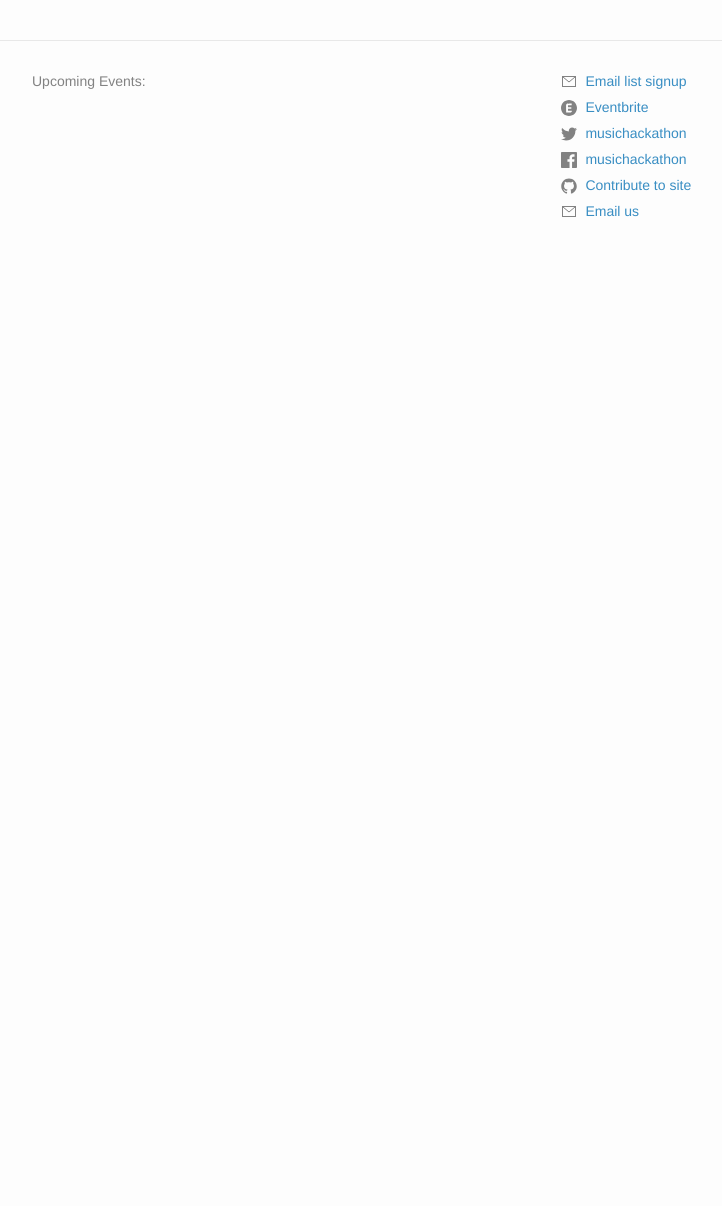
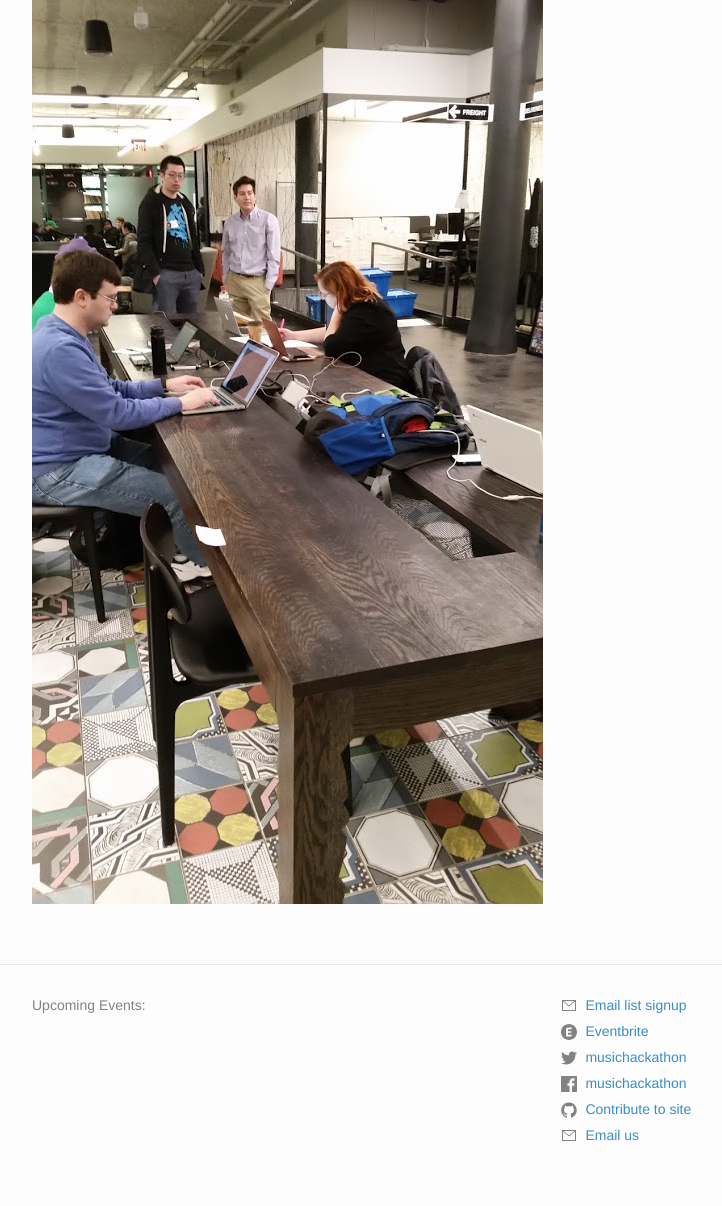
Before and after one commit to musichackathon/mmh_jekyll, a Jekyll site: the page built from _posts/2018-03-02-science-of-music.md, in a window 1280 px wide. Shown: the part 840-2046 px from the top of the page, without its empty margins (238-960 px from the left). Built offline with Jekyll 4.4.1, drawn with Linux system fonts in a browser that asks for light colours; before the commit the page ends 1122 px from its top, so only the background shows below that.

Commit message:
Add picture of participants hacking

```diff
--- a/_posts/2018-03-02-science-of-music.md
+++ b/_posts/2018-03-02-science-of-music.md
@@ -16,3 +16,5 @@ As a group, we began a list of [Science of Music Resources](https://docs.google.
 Check our Twitter, Instagram, and Facebook feeds, or search the combined hashtags #Science #MusicHackathon to find the event's social media footprint.
 
 ![Participants moving ideas around on post-its while standing at the whiteboard during the brainstorming session.]({{"/assets/events/2018/20180203/brainstorm.jpg" | absolute_path}})
+
+![Participants cluster around a table, many on laptops, concentrating on projects.]({{"/assets/events/2018/20180203/hacking.jpg" | absolute_path}})
```
Also changed, not shown: assets/events/2018/20180203/hacking.jpg (added).
